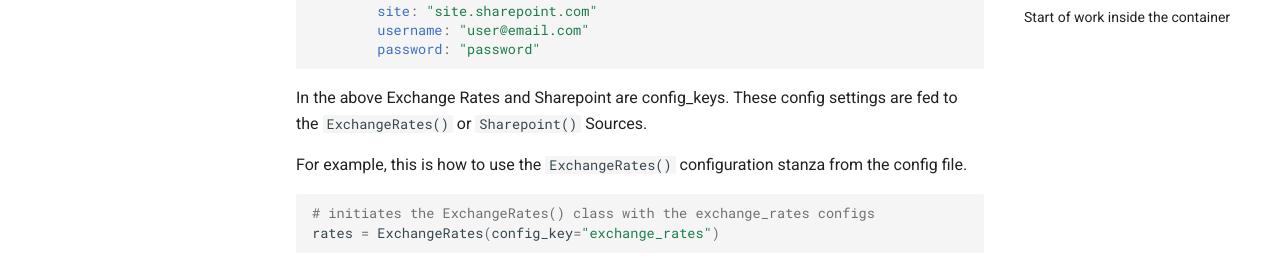
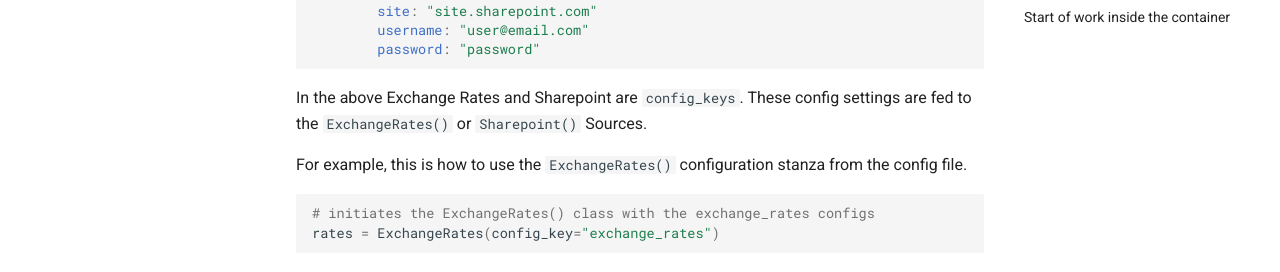
Before and after one commit to dyvenia/viadot, an MkDocs documentation site: the page built from docs/howtos/config_steps.md, in a window 1280 px wide and 900 px high, scrolled down 373 px. Shown: the part 172-444 px from the top of the window. Built offline with MkDocs 1.6.1 and Material for MkDocs 9.7.7, drawn with Linux system fonts in a browser that asks for light colours; the version menu is left out.

Commit message:
📝 Corrected typos

````diff
--- a/docs/howtos/config_steps.md
+++ b/docs/howtos/config_steps.md
@@ -18,7 +18,7 @@ sources:
         password: "password"
 ```
 
-In the above Exchange Rates and Sharepoint are config_keys. These config settings are fed to the `ExchangeRates()` or `Sharepoint()` Sources.
+In the above Exchange Rates and Sharepoint are `config_keys`. These config settings are fed to the `ExchangeRates()` or `Sharepoint()` Sources.
 
 For example, this is how to use the `ExchangeRates()` configuration stanza from the config file.
 
````
Also changed, not shown: docs/howtos/tests.md (+1 -1 lines), docs/index.md (+3 -3 lines).
